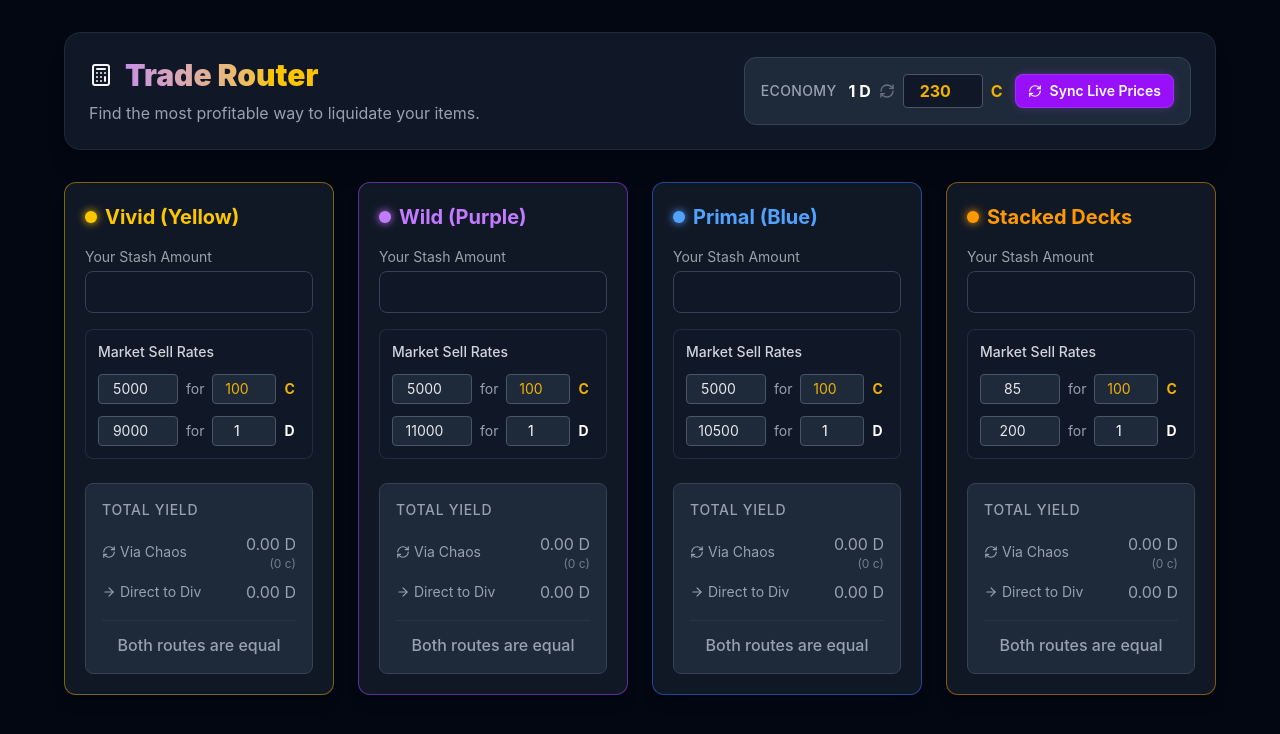
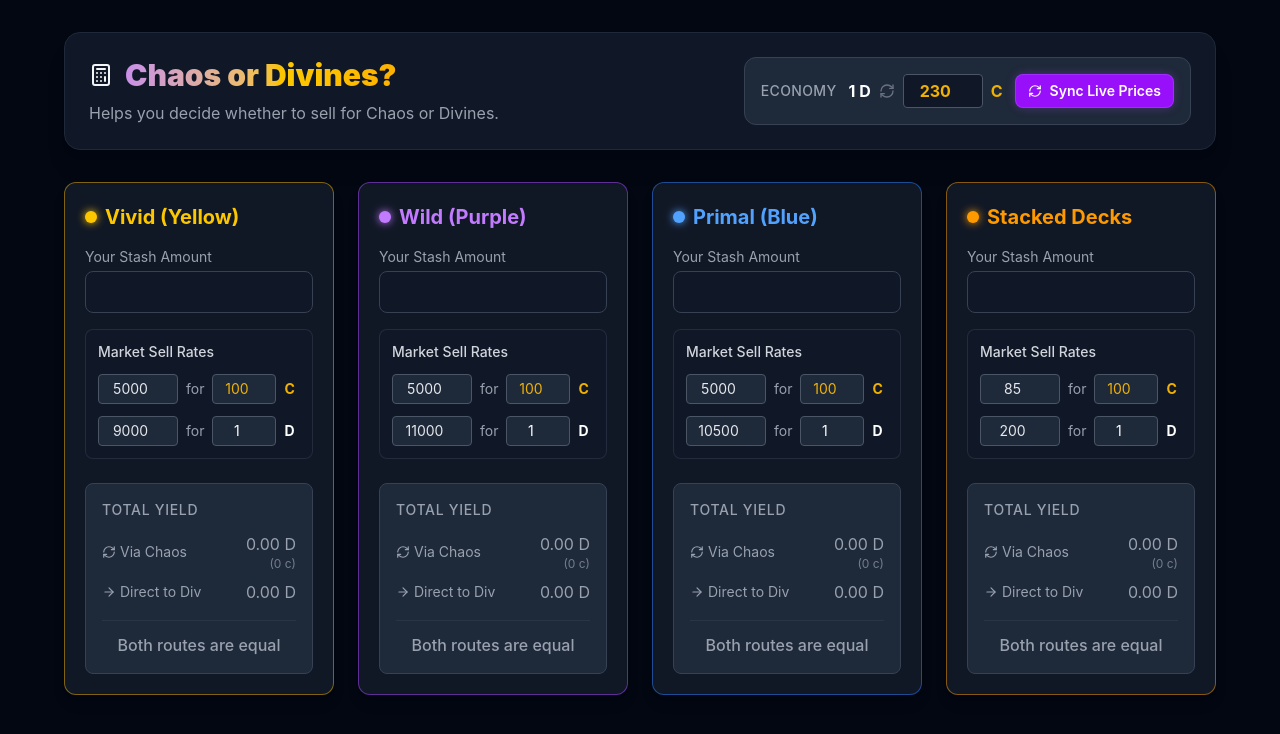
Before and after one commit to Alduss404/poe-calculator, a React (Vite) app: page / in a window 1280 px wide. Shown: the top 734 px of the page. Built offline with nearby package versions, Linux system fonts and the light colour scheme; no server answers.

Commit message:
changed texts

```diff
--- a/src/App.jsx
+++ b/src/App.jsx
@@ -177,9 +177,9 @@ export default function App() {
           <div>
             <h1 className="text-3xl font-black text-transparent bg-clip-text bg-gradient-to-r from-purple-400 via-yellow-400 to-amber-500 flex items-center gap-3">
               <Calculator className="text-gray-100" />
-              Trade Router
+              Chaos or Divines?
             </h1>
-            <p className="text-gray-400 mt-2">Find the most profitable way to liquidate your items.</p>
+            <p className="text-gray-400 mt-2">Helps you decide whether to sell for Chaos or Divines.</p>
           </div>
 
           <div className="bg-gray-800 p-4 rounded-xl border border-gray-700 flex flex-col sm:flex-row items-start sm:items-center gap-3">
```
